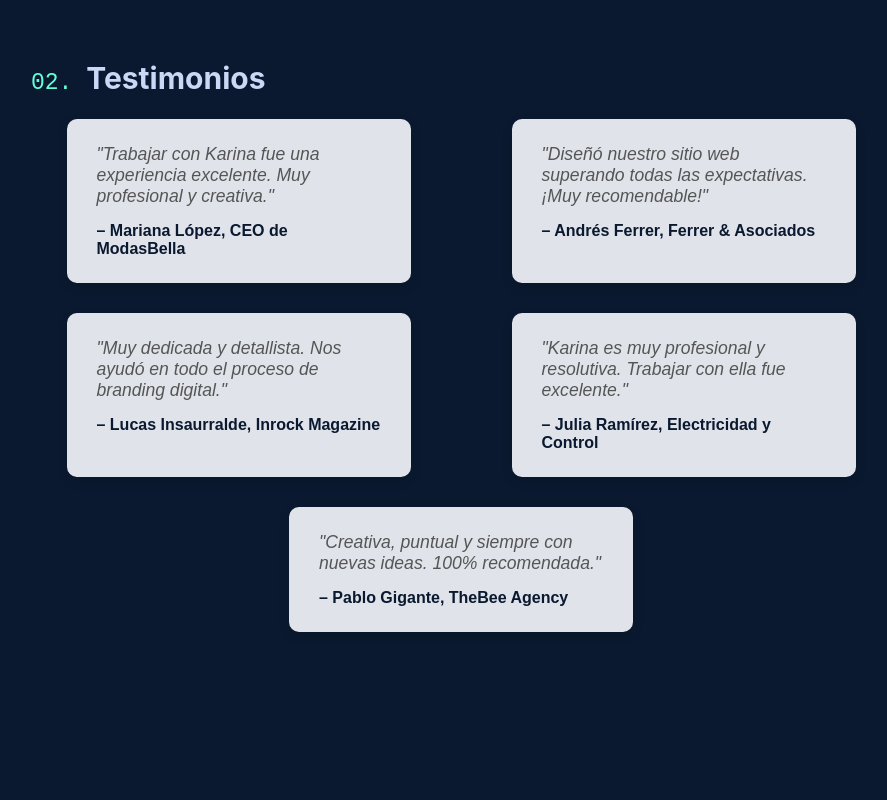
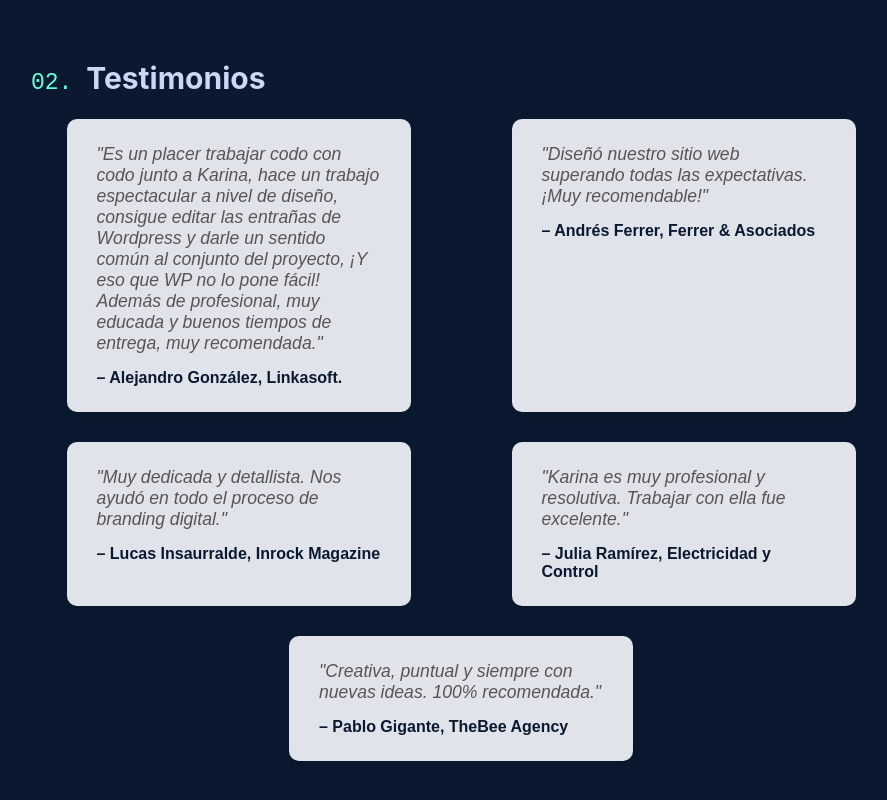
Before and after one commit to Karinavaldez/miportafolio, a plain HTML site: page index.html in a window 1280 px wide. Shown: the part 2239-3039 px from the top of the page, without its empty margins (179-1066 px from the left). Drawn offline with Linux system fonts and the light colour scheme; a web font is replaced by a local one.

Commit message:
Add files via upload

```diff
--- a/index.html
+++ b/index.html
@@ -131,8 +131,8 @@
 
   <div class="testimonios-container">
     <div class="testimonio">
-      <p class="mensaje">"Trabajar con Karina fue una experiencia excelente. Muy profesional y creativa."</p>
-      <h4 class="autor">– Mariana López, CEO de ModasBella</h4>
+      <p class="mensaje">"Es un placer trabajar codo con codo junto a Karina, hace un trabajo espectacular a nivel de diseño, consigue editar las entrañas de Wordpress y darle un sentido común al conjunto del proyecto, ¡Y eso que WP no lo pone fácil! Además de profesional, muy educada y buenos tiempos de entrega, muy recomendada."</p>
+      <h4 class="autor">– Alejandro González, Linkasoft.</h4>
     </div>
     <div class="testimonio">
       <p class="mensaje">"Diseñó nuestro sitio web superando todas las expectativas. ¡Muy recomendable!"</p>
```
